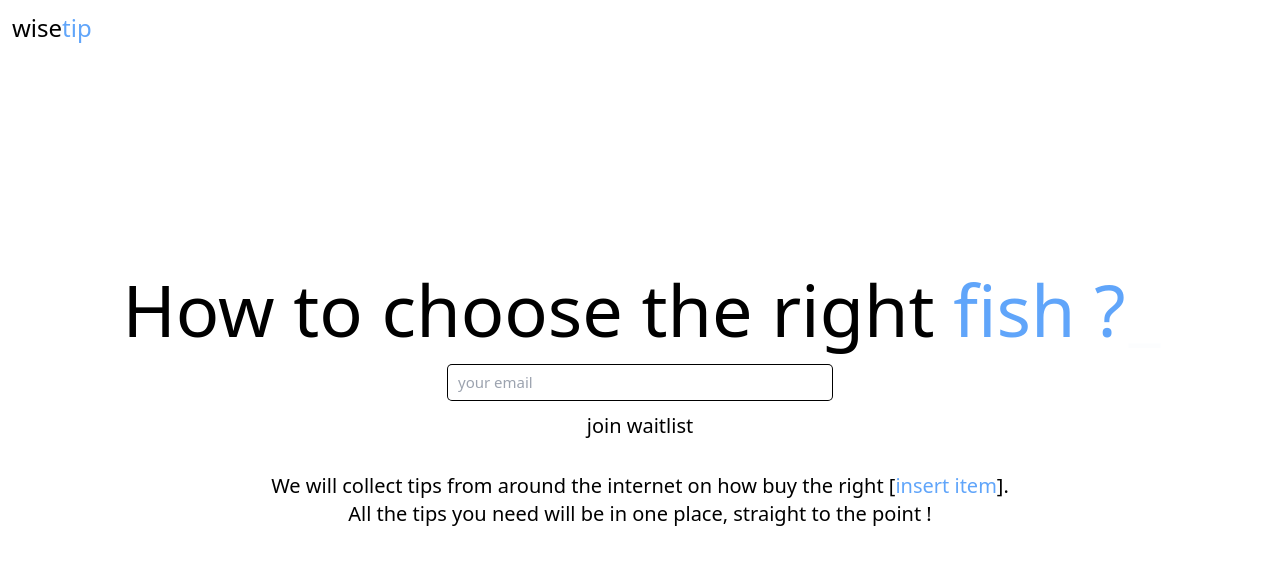
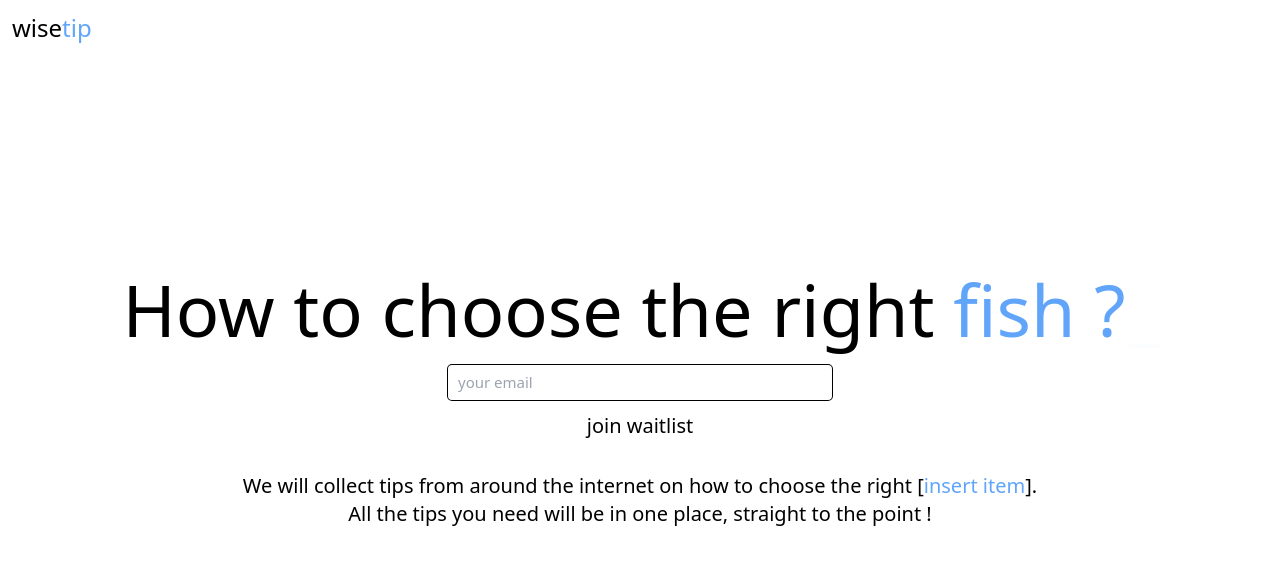
Before and after one commit to 1hachem/wisetip.xyz, a Next.js app in the folder mailist/: page / in a window 1280 px wide. Shown: the top 564 px of the page. Built offline with nearby package versions, Linux system fonts and the light colour scheme.

Commit message:
update text

```diff
--- a/mailist/src/pages/index.tsx
+++ b/mailist/src/pages/index.tsx
@@ -12,8 +12,8 @@ export default function Home() {
           <Title />
           <AddMail />
           <p className="text-xl text-center">
-            We will collect tips from around the internet on how buy the right [
-            <span className="text-blue-400">insert item</span>].
+            We will collect tips from around the internet on how to choose the
+            right [<span className="text-blue-400">insert item</span>].
             <br />
             All the tips you need will be in one place, straight to the point !
           </p>
```
